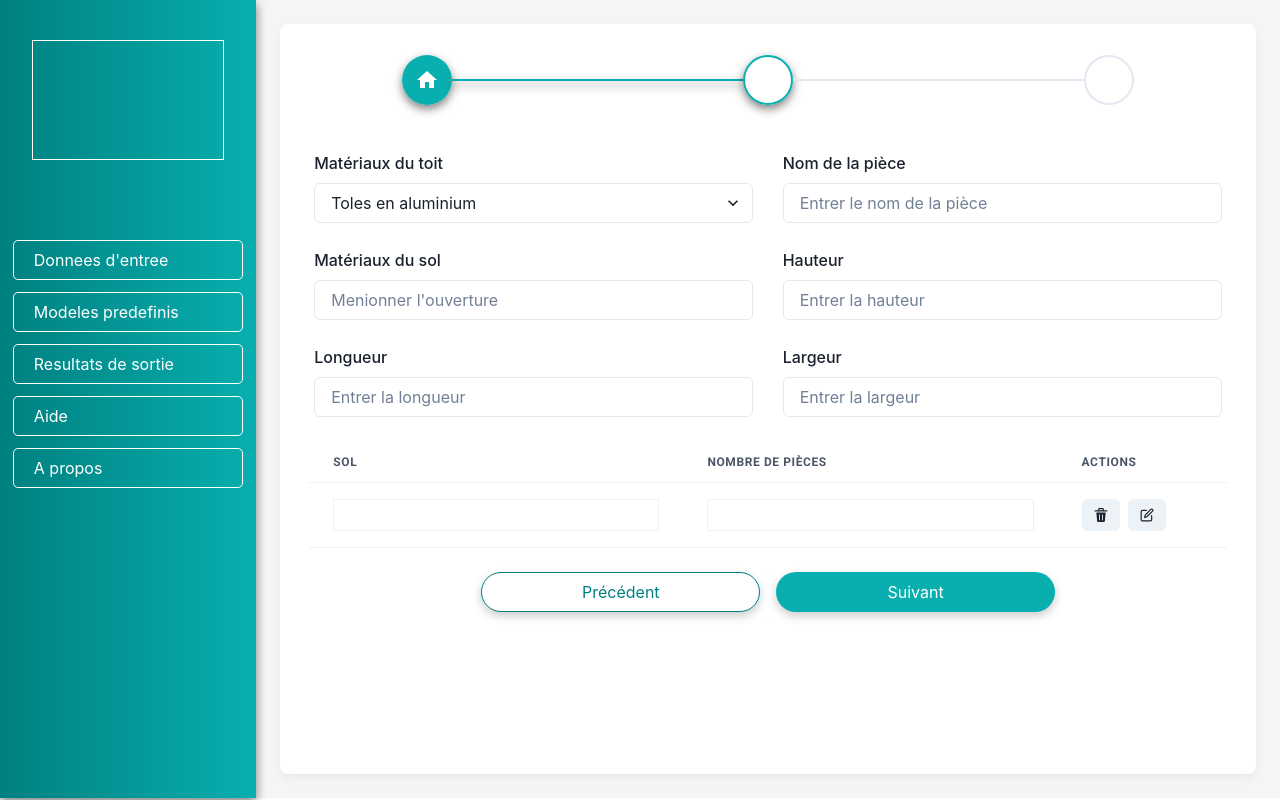
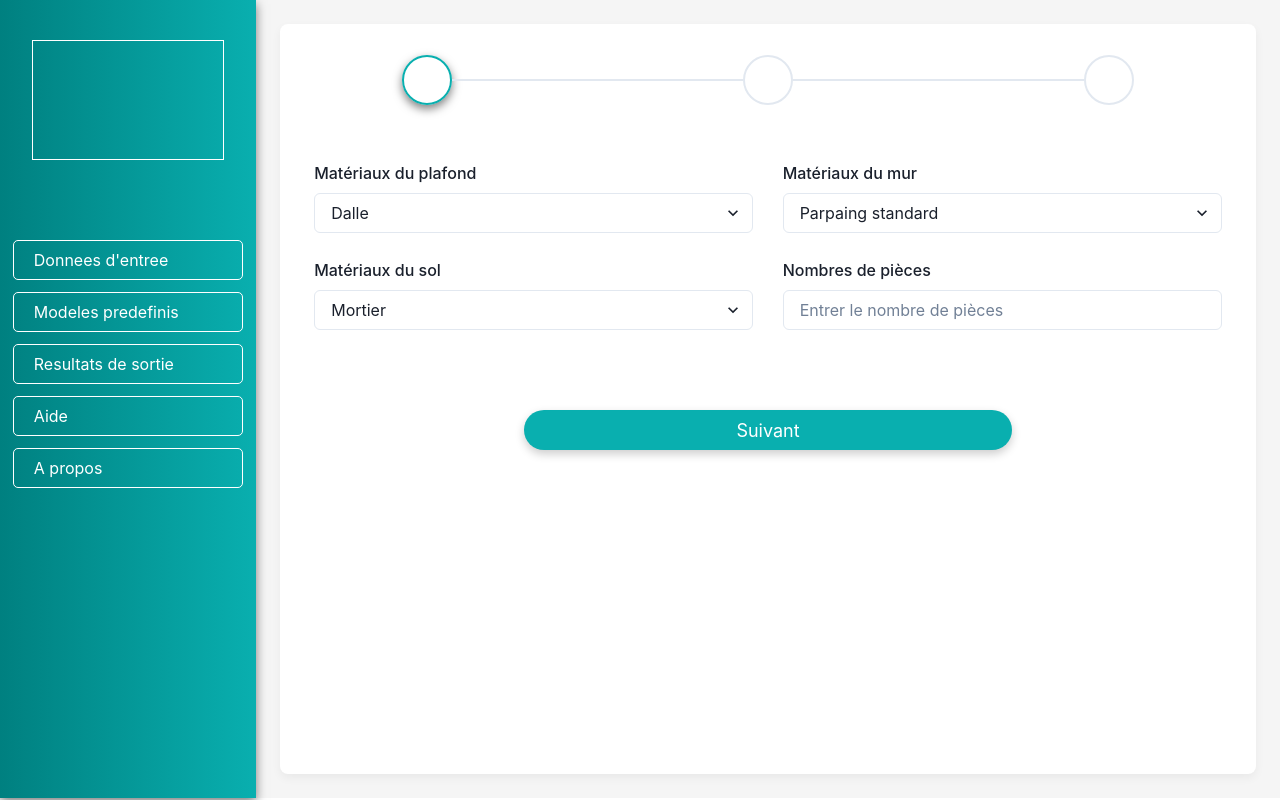
Before and after one commit to Essimbi/electron-react-test, a React (Create React App) app in the folder app/: page / in a window 1280 px wide. Built offline with nearby package versions, Linux system fonts and the light colour scheme.

Commit message:
dyn stepper

```diff
--- a/app/src/Components/ContenSteperWraperDonneesPieces/index.tsx
+++ b/app/src/Components/ContenSteperWraperDonneesPieces/index.tsx
@@ -18,9 +18,12 @@ import {
 } from '@chakra-ui/react';
 import { DeleteIcon, EditIcon } from '@chakra-ui/icons';
 import { useSettingsContext } from '../../Hooks/useSettings';
+import { useStepContext } from '../../Hooks/useStep';
 
 export const DonneesPiecesForm = () => {
   const { settings } = useSettingsContext();
+  const { setActiveStep } = useStepContext();
+
   return (
     <Box display={'flex'} flexDirection={'column'} width={'100%'}>
       <Box
@@ -93,9 +96,9 @@ export const DonneesPiecesForm = () => {
           <Table>
             <Thead>
               <Tr>
-                <Th fontFamily={"roboto"}>Sol</Th>
-                <Th fontFamily={"roboto"}>Nombre de pièces</Th>
-                <Th fontFamily={"roboto"}>Actions</Th>
+                <Th fontFamily={'roboto'}>Sol</Th>
+                <Th fontFamily={'roboto'}>Nombre de pièces</Th>
+                <Th fontFamily={'roboto'}>Actions</Th>
               </Tr>
             </Thead>
             <Tbody>
@@ -123,6 +126,7 @@ export const DonneesPiecesForm = () => {
       <Box mt={6}>
         <Container style={{ display: 'flex', flexDirection: 'row' }}>
           <Button
+            onClick={() => setActiveStep('STEP-0')}
             _hover={{
               backgroundColor: settings.globalColors.pureWhite.main,
               opacity: 0.5,
@@ -139,6 +143,7 @@ export const DonneesPiecesForm = () => {
             Précédent
           </Button>
           <Button
+            onClick={() => setActiveStep('STEP-2')}
             _hover={{
               backgroundColor: settings.globalColors.primary.main,
               opacity: 0.5,
--- a/app/src/Components/ContentStepWrapperInscriptionForm/index.tsx
+++ b/app/src/Components/ContentStepWrapperInscriptionForm/index.tsx
@@ -1,40 +1,69 @@
-import { Box, Button, Container, FormControl, FormLabel, Input, Select } from '@chakra-ui/react';
+import {
+  Box,
+  Button,
+  Container,
+  FormControl,
+  FormLabel,
+  Input,
+  Select,
+} from '@chakra-ui/react';
+import { useSettingsContext } from '../../Hooks/useSettings';
+import { useStepContext } from '../../Hooks/useStep';
 
 export const InformForm = () => {
+  const { settings  } = useSettingsContext();
+  const { setActiveStep } = useStepContext();
   return (
-    <>
-      <Box style={{'display': 'flex', 'flexDirection': 'row'}}>
-
-        <FormControl ml={28} width={'40%'} mt={25}>
-          <FormLabel >Matériaux du plafond</FormLabel>
+    <Box display={'flex'} flexDirection={'column'} width={'100%'}>
+      <Box
+        style={{
+          display: 'flex',
+          flexDirection: 'row',
+          justifyContent: 'center',
+        }}
+      >
+        <FormControl width={'45%'} mt={25}>
+          <FormLabel>Matériaux du plafond</FormLabel>
           <Select>
             <option value="Dalle">Dalle</option>
             <option value="Contre plaquet">Contre plaquet</option>
-              <option value="Faux plafond en platre">Faux plafond en platre</option>
+            <option value="Faux plafond en platre">
+              Faux plafond en platre
+            </option>
             <option value="Bambou">Bambou</option>
           </Select>
         </FormControl>
 
-        <FormControl ml={4} width={'40%'} mt={25}>
-          <FormLabel >Matériaux du mur</FormLabel>
+        <FormControl ml={'3%'} width={'45%'} mt={25}>
+          <FormLabel>Matériaux du mur</FormLabel>
           <Select>
             <option value="Parpaing standard">Parpaing standard</option>
             <option value="Parpaing ordinaire">Parpaing ordinaire</option>
-              <option value="Parpaing haute performance">Parpaing haute performance</option>
-              <option value="Briques BTC bloc de pleins">Briques BTC bloc de pleins</option>
-              <option value="Briques BTC bloc autocolants">Briques BTC bloc autocolants</option>
+            <option value="Parpaing haute performance">
+              Parpaing haute performance
+            </option>
+            <option value="Briques BTC bloc de pleins">
+              Briques BTC bloc de pleins
+            </option>
+            <option value="Briques BTC bloc autocolants">
+              Briques BTC bloc autocolants
+            </option>
             <option value="Roches taillées">Roches taillées</option>
             <option value="Bois">Bois</option>
             <option value="Béton armé">Béton armé</option>
           </Select>
         </FormControl>
-
       </Box>
 
-      <Box style={{'display': 'flex', 'flexDirection': 'row'}}>
-
-        <FormControl ml={28} width={'40%'} mt={25}>
-          <FormLabel >Matériaux du sol </FormLabel>
+      <Box
+        style={{
+          display: 'flex',
+          flexDirection: 'row',
+          justifyContent: 'center',
+        }}
+      >
+        <FormControl width={'45%'} mt={25}>
+          <FormLabel>Matériaux du sol </FormLabel>
           <Select>
             <option value="Mortier">Mortier</option>
             <option value="Carreaux">Carreaux</option>
@@ -44,22 +73,39 @@ export const InformForm = () => {
           </Select>
         </FormControl>
 
-        <FormControl ml={4} width={'40%'} mt={25}>
-          <FormLabel >Nombres de pièces</FormLabel>
-          <Input type={'number'} placeholder='Entrer le nombre de pièces'/>
+        <FormControl ml={'3%'} width={'45%'} mt={25}>
+          <FormLabel>Nombres de pièces</FormLabel>
+          <Input type={'number'} placeholder="Entrer le nombre de pièces" />
         </FormControl>
-
       </Box>
 
-      <Box mt={20}>
-        <Container>
-          <Button colorScheme='teal' size='lg' width={'80%'} height={'10'} rounded={'40'}>
+      <Box
+        mt={20}
+        style={{
+          display: 'flex',
+          flexDirection: 'row',
+          justifyContent: 'center',
+        }}
+      >
+        <Button
+        onClick={() => setActiveStep("STEP-1")}
+          _hover={{
+            backgroundColor: settings.globalColors.primary.main,
+            opacity: 0.5,
+          }}
+          backgroundColor={settings.globalColors.primary.main}
+          size="lg"
+          color={settings.globalColors.pureWhite.main}
+          width={'50%'}
+          height={'10'}
+          rounded={'40'}
+          fontWeight={400}
+          boxShadow="0px 4px 10px rgba(0, 0, 0, 0.2)"
+          background="linear-gradient(to right, #09AFAF, #09AFAF)"
+        >
           Suivant
         </Button>
-        </Container>
       </Box>
-    </>
-
-
-  )
-}
+    </Box>
+  );
+};
--- a/app/src/Components/contentStepWrapperDonneMetheo/index.tsx
+++ b/app/src/Components/contentStepWrapperDonneMetheo/index.tsx
@@ -1,12 +1,24 @@
-import { Box, Button, Container, FormControl, FormLabel, Input, Select, Stack } from '@chakra-ui/react';
+import {
+  Box,
+  Button,
+  Container,
+  FormControl,
+  FormLabel,
+  Input,
+  Select,
+  Stack,
+} from '@chakra-ui/react';
+import { useSettingsContext } from '../../Hooks/useSettings';
+import { useStepContext } from '../../Hooks/useStep';
 
 export const DonneMetheo = () => {
+    const { settings } = useSettingsContext();
+    const { setActiveStep } = useStepContext();
   return (
-
     <Container>
-            <Box >
+      <Box>
         <FormControl mb={4} width={'100%'} mt={25}>
-                    <FormLabel >Sélectionnez une Zone geographique :</FormLabel>
+          <FormLabel>Sélectionnez une Zone geographique :</FormLabel>
           <Select>
             <option value="option1">Littoral</option>
             <option value="option2">Centre</option>
@@ -22,16 +34,44 @@ export const DonneMetheo = () => {
           <Input type="date" />
         </FormControl>
 
-                <Stack direction='row' spacing={2} align='center'>
-                    <Button mt={4} colorScheme='gray' width={'100%'} borderRadius={'50px'} size='md'>
+        <Stack direction="row" spacing={2} align="center">
+          <Button
+          onClick={() => setActiveStep('STEP-1')}
+          _hover={{
+            backgroundColor: settings.globalColors.pureWhite.main,
+            opacity: 0.5,
+          }}
+            mt={4}
+            color={settings.globalColors.primary.main}
+            backgroundColor={'white'}
+            border={'1px solid teal'}
+            width={'100%'}
+            borderRadius={'50px'}
+            size="md"
+            boxShadow="0px 4px 10px rgba(0, 0, 0, 0.2)"
+            fontWeight={400}
+          >
             Precedent
           </Button>
 
-                    <Button mt={4} colorScheme='teal' width={'100%'} borderRadius={'50px'} size='md'>
+          <Button
+          _hover={{
+            backgroundColor: settings.globalColors.primary.main,
+            opacity: 0.5,
+          }}
+            mt={4}
+            colorScheme="teal"
+            width={'100%'}
+            borderRadius={'50px'}
+            boxShadow="0px 4px 10px rgba(0, 0, 0, 0.2)"
+            background="linear-gradient(to right, #09AFAF, #09AFAF)"
+            fontWeight={400}
+            size="md"
+          >
             Calculer
           </Button>
         </Stack>
       </Box>
     </Container>
-    )
-}
+  );
+};
--- a/app/src/Components/stepperComponent/index.jsx
+++ b/app/src/Components/stepperComponent/index.jsx
@@ -10,6 +10,8 @@ import {
 
 import HomeIcon from '@mui/icons-material/Home';
 import { useSettingsContext } from '../../Hooks/useSettings';
+import { useEffect } from 'react';
+import { useStepContext } from '../../Hooks/useStep';
 
 const steps = [
   { title: 'First', description: 'Contact Info' },
@@ -18,13 +20,28 @@ const steps = [
 ];
 
 export const StepperComponent = () => {
-  const { settings } = useSettingsContext();
-  const { activeStep, setActiveStep } = useSteps({
+  const { settings  } = useSettingsContext();
+  const { activeStep } = useStepContext();
+  const { ac, setActiveStep } = useSteps({
     index: 3,
     count: steps.length,
   });
 
   const activeStepText = steps[activeStep]?.description;
+
+  const computeStepperIndex = () => {
+    switch (activeStep) {
+      case 'STEP-0':
+        return 0;
+      case 'STEP-1':
+        return 1;
+      case 'STEP-2':
+        return 2;
+      default:
+        return 0;
+    }
+  };
+
   return (
     <Stack
       display={'flex'}
@@ -36,7 +53,7 @@ export const StepperComponent = () => {
         width={'75%'}
         bgColor={settings.themeColor}
         size="sm"
-        index={1}
+        index={computeStepperIndex()}
         gap="0"
       >
         {steps.map((step, index) => (
--- a/app/src/Layouts/ContentStepWrapper/index.tsx
+++ b/app/src/Layouts/ContentStepWrapper/index.tsx
@@ -1,6 +1,8 @@
 import { Box } from '@mui/material';
 import { DonneesPiecesForm } from '../../Components/ContenSteperWraperDonneesPieces';
 import { useStepContext } from '../../Hooks/useStep';
+import { InformForm } from '../../Components/ContentStepWrapperInscriptionForm';
+import { DonneMetheo } from '../../Components/contentStepWrapperDonneMetheo';
 
 export const ContentStepWrapper = () => {
   let result: any;
@@ -9,13 +11,13 @@ export const ContentStepWrapper = () => {
 
   switch (activeStep) {
     case 'STEP-0':
+      result = <InformForm />;
+      break;
+    case 'STEP-1':
       result = <DonneesPiecesForm />;
       break;
-    case 'STEP-1':
-      result = 'second form component';
-      break;
     case 'STEP-2':
-      result = 'second form component';
+      result = <DonneMetheo />;
       break;
     case 'STEP-3':
       result = 'second form component';
```
Lines whose indentation alone changed are shown as unchanged.
